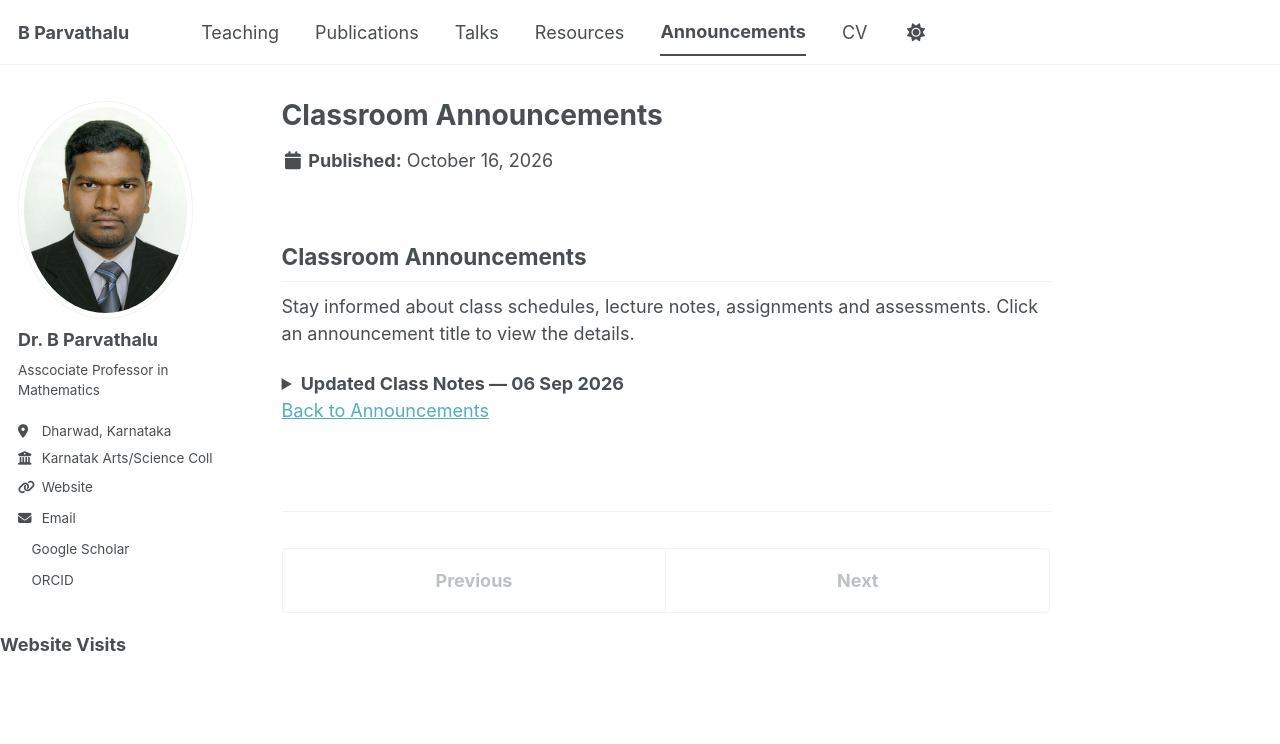
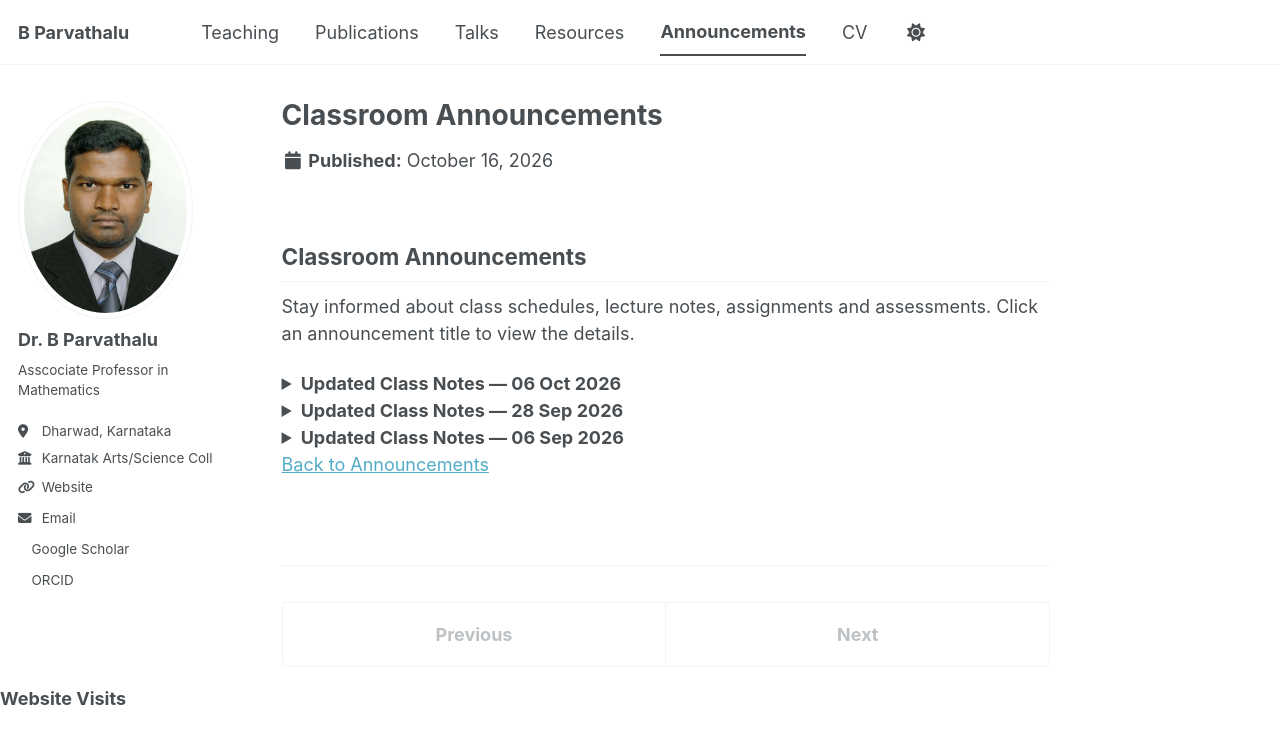
Before and after one commit to drbp-kcd/drbp-kcd.github.io, a Jekyll site: the page built from _announcements/classroom-announcements.md, in a window 1280 px wide and 960 px high. Shown: the top 744 px of the window. Built offline with Jekyll 4.4.1, drawn with Linux system fonts in a browser that asks for light colours; a style sheet for code colours, icons or effects is not loaded.

Commit message:
Add updated class notes for Algebra–I and Calculus–I
Added updated class notes for Algebra–I and Calculus–I for 06 Oct 2026 and 28 Sep 2026, including access links and action required for students.

```diff
--- a/_announcements/classroom-announcements.md
+++ b/_announcements/classroom-announcements.md
@@ -14,6 +14,58 @@ excerpt: Updates about class schedules, lecture notes, assignments and assessmen
   Stay informed about class schedules, lecture notes, assignments and
   assessments. Click an announcement title to view the details.
 </p>
+
+<details>
+  <summary>
+    <strong>Updated Class Notes — 06 Oct 2026</strong>
+  </summary>
+
+  <ul>
+    <li><strong>Course:</strong> Algebra–I and Calculus–I</li>
+    <li><strong>Class/Semester:</strong> I Semester</li>
+    <li><strong>Date:</strong> 06 Sep 2026</li>
+  </ul>
+
+  <p>
+    Dear students, the updated class notes are now available.
+    <a href="https://drbp-kcd.github.io/teaching/">
+      Click here to access the notes.
+    </a>
+  </p>
+
+  <p>
+    <strong>Action required:</strong> Please ensure that all the updated
+    notes are written in full in your notebooks before the next class.
+    I will check your notebooks during the next class. Students with
+    incomplete notes will not be permitted to attend the class.
+  </p>
+</details>
+
+<details>
+  <summary>
+    <strong>Updated Class Notes — 28 Sep 2026</strong>
+  </summary>
+
+  <ul>
+    <li><strong>Course:</strong> Algebra–I and Calculus–I</li>
+    <li><strong>Class/Semester:</strong> I Semester</li>
+    <li><strong>Date:</strong> 06 Sep 2026</li>
+  </ul>
+
+  <p>
+    Dear students, the updated class notes are now available.
+    <a href="https://drbp-kcd.github.io/teaching/">
+      Click here to access the notes.
+    </a>
+  </p>
+
+  <p>
+    <strong>Action required:</strong> Please ensure that all the updated
+    notes are written in full in your notebooks before the next class.
+    I will check your notebooks during the next class. Students with
+    incomplete notes will not be permitted to attend the class.
+  </p>
+</details>
 
 <details>
   <summary>
```
